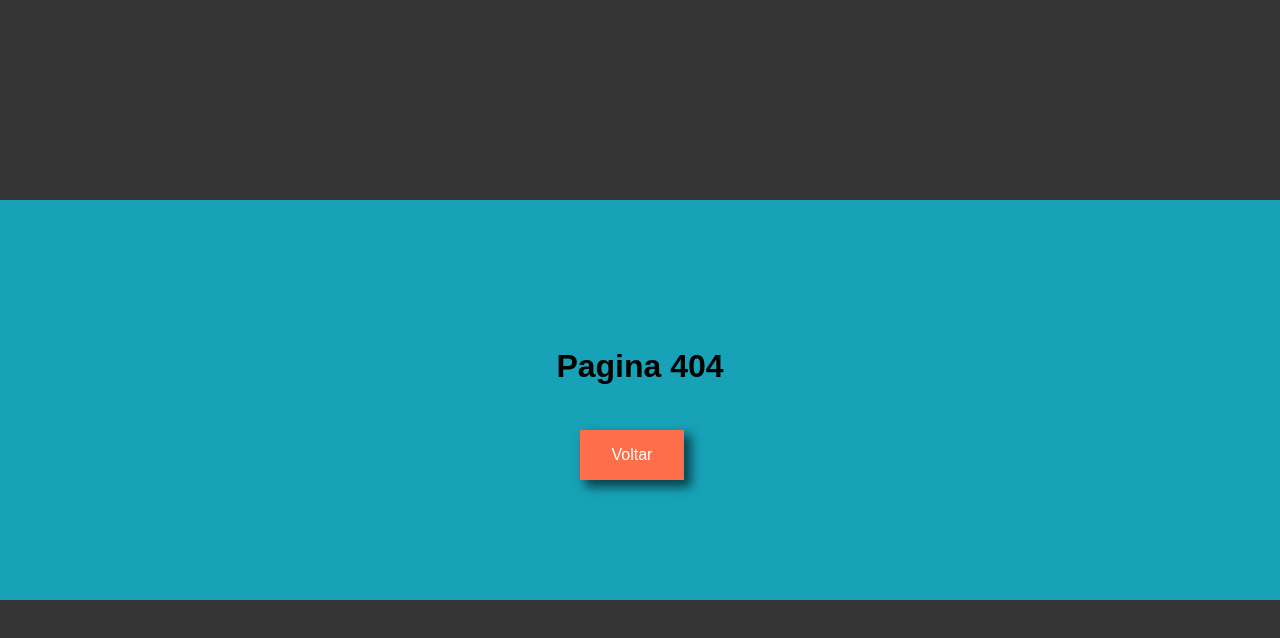
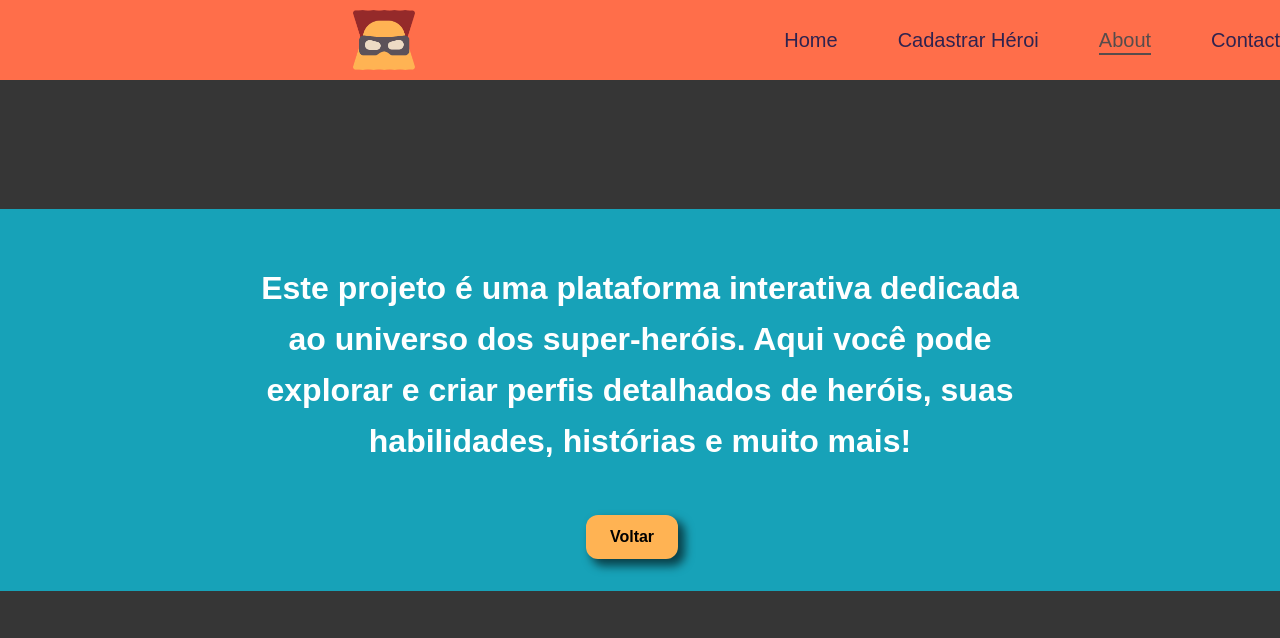
Before and after one commit to Jesiel15/super-heros, a React (Create React App) app: page /about in a window 1280 px wide. Before the commit this address had no page. Shown: the top 638 px of the page. Built offline with nearby package versions, Linux system fonts and the light colour scheme.

Commit message:
Implementando tela About

```diff
--- a/src/Routes.js
+++ b/src/Routes.js
@@ -3,6 +3,7 @@ import Home from "./pages/Home";
 import Page404 from "./pages/Page404";
 import CadastrarHero from "./pages/CadastrarHero";
 import EditarHero from "./pages/EditarHero/EditarHero.component";
+import About from "./pages/Sobre";
 
 const RoutesClass = () => {
   return (
@@ -11,6 +12,7 @@ const RoutesClass = () => {
       <Route path="/home" element={<Home />} />
       <Route path="/cadastrar-hero" element={<CadastrarHero />} />
       <Route path="/editar-hero" element={<EditarHero />} />
+      <Route path="/about" element={<About />} />
 
       <Route path="*" element={<Page404 />} />
     </Routes>
--- a/src/components/Navbar/Navbar.component.tsx
+++ b/src/components/Navbar/Navbar.component.tsx
@@ -29,9 +29,7 @@ const Navbar = () => {
             <li>
               <NavLink to="/cadastrar-hero">Cadastrar Héroi</NavLink>
             </li>
-            <li>
-              <NavLink to="/projects">Projects</NavLink>
-            </li>
+
             <li>
               <NavLink to="/about">About</NavLink>
             </li>
--- a/src/pages/Page404/style.scss
+++ b/src/pages/Page404/style.scss
@@ -9,3 +9,18 @@
   height: 50vh;
   background: #{$color-info};
 }
+
+.button-voltar {
+  background-color: #{$color-warning};
+  color: #000;
+  padding: 0.8rem 1.5rem;
+  border: none;
+  border-radius: 12px;
+  font-weight: bold;
+  cursor: pointer;
+  transition: background-color 0.3s ease;
+
+  &:hover {
+    background-color: darken($color-warning, 10%);
+  }
+}
--- /dev/null
+++ b/src/pages/Sobre/index.tsx
@@ -0,0 +1,23 @@
+import { Link } from "react-router-dom";
+import "./style.scss";
+import Navbar from "../../components/Navbar/Navbar.component";
+
+function About() {
+  return (
+    <>
+      <Navbar />
+      <div className="about">
+        <h1>
+          Este projeto é uma plataforma interativa dedicada ao universo dos
+          super-heróis. Aqui você pode explorar e criar perfis detalhados de
+          heróis, suas habilidades, histórias e muito mais!
+        </h1>
+        <Link to="/">
+          <button className="button-voltar">Voltar</button>
+        </Link>
+      </div>
+    </>
+  );
+}
+
+export default About;
--- /dev/null
+++ b/src/pages/Sobre/style.scss
@@ -0,0 +1,35 @@
+@import "../../components/Colors/Colors.style.scss";
+
+.about {
+  display: flex;
+  justify-content: center;
+  align-items: center;
+  flex-direction: column;
+  width: 100vw;
+  padding: 2rem;
+  background: #{$color-info};
+  color: #fff;
+  text-align: center;
+
+  h1 {
+    font-size: 2rem;
+    max-width: 800px;
+    margin-bottom: 2rem;
+    line-height: 1.6;
+  }
+
+  .button-voltar {
+    background-color: #{$color-warning};
+    color: #000;
+    padding: 0.8rem 1.5rem;
+    border: none;
+    border-radius: 12px;
+    font-weight: bold;
+    cursor: pointer;
+    transition: background-color 0.3s ease;
+
+    &:hover {
+      background-color: darken($color-warning, 10%);
+    }
+  }
+}
```
Also changed, not shown: src/pages/Home/model/herosModel.ts (added, +8 -0 lines).
